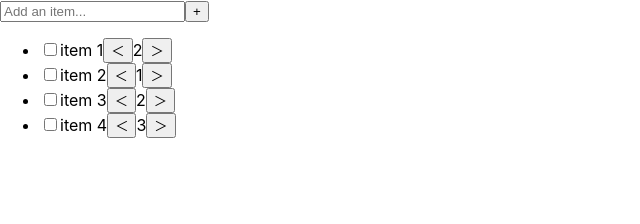
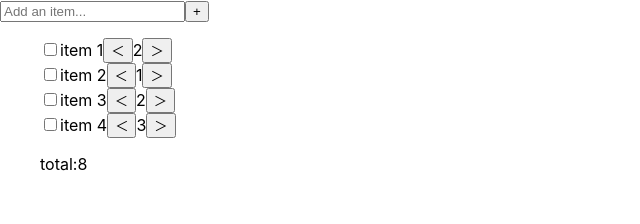
Before and after one commit to stovecbr/shoppinglist, a React (Create React App) app: page / in a window 1280 px wide. Shown: the top 224 px of the page, without its empty margins (0-640 px from the left). Built offline with nearby package versions, Linux system fonts and the light colour scheme.

Commit message:
個数の合計

```diff
--- a/src/App.css
+++ b/src/App.css
@@ -9,9 +9,9 @@
   border-radius: 50%;
 } */
 
-/* ul{
+ul{
   list-style-type: none;
-} */
+}
 
 .red{
   color:red;
@@ -24,3 +24,7 @@
 .blue{
   color:blue
 }
+
+/* .total{
+  text-align: right;
+} */
--- a/src/App.js
+++ b/src/App.js
@@ -1,6 +1,6 @@
 import './App.css';
 // import ShoppingList from './components/ShoppingList';
-import React, { useState } from 'react';
+import React, { useEffect, useState } from 'react';
 
 const App = () => {
 
@@ -18,18 +18,9 @@ const App = () => {
     {itemName:"item 4", quantity: 3},
    ]);
 
+  //  合計の計算用ステート
+   const[total,setTotal] = useState(0);
 
-  // ＜ボタンクリック
-  // const handleClickDown =()=>{
-
-  //   const newCount = count-1;
-  //   setCount(newCount);
-  // };
-  // ＞ボタンクリック
-  // const handleClickUp =()=>{
-  //   const newCount = count+1;
-  //   setCount(newCount);
-  // };
 
  // ＜ボタンクリックで-1する
     const handleClickDown =(index)=>{
@@ -43,8 +34,6 @@ const App = () => {
        }else{
         setItems(newCount);
        }
-
-
    };
 
 
@@ -52,15 +41,13 @@ const App = () => {
   const handleClickUp =(index)=>{
     const newCount = [...items];
   // newCount[index].quantity = newCount[index].quantity+1;
-   newCount[index].quantity++;
+    newCount[index].quantity++;
 
     setItems(newCount);
-
   };
 
 
 // ＋ボタンクリック
-
 // アイテム追加
   const onCLickAdd = () =>{
     if (input === "") return;
@@ -72,6 +59,7 @@ const App = () => {
     setItems(newItems);
     // 入力欄を空にする
     setInput("");
+
   }
 
   // 入力した値を反映する
@@ -80,11 +68,21 @@ const App = () => {
   // const changeColor = (event) =>setItems(event.target.value);
 
 
+  // 合計の計算
+  const totalQuantity = () =>{
+    let currentTotal = 0;
+    items.map((item)=>{
+      currentTotal = currentTotal + item.quantity;
+    });
+    setTotal(currentTotal);
+  }
+
+useEffect(() =>{
+  totalQuantity();
+},[items]);
 
   return (
     <div className="App">
-      {/* <ShoppingList items={items} /> */}
-
 
       <div className='input-area'>
 
@@ -122,15 +120,23 @@ const App = () => {
 
                   <button onClick={()=>handleClickUp(index)}>＞</button>
                   {/* <button >＞</button> */}
+
+
                 </li>
 
             </div>
-
           );
         })}
 
       </ul>
-
+        <ul>
+          <div className='total'>
+         <li>
+          total:{total}
+          {/* <button>calculate</button> */}
+         </li>
+         </div>
+        </ul>
       </div>
 
     </div>
```
